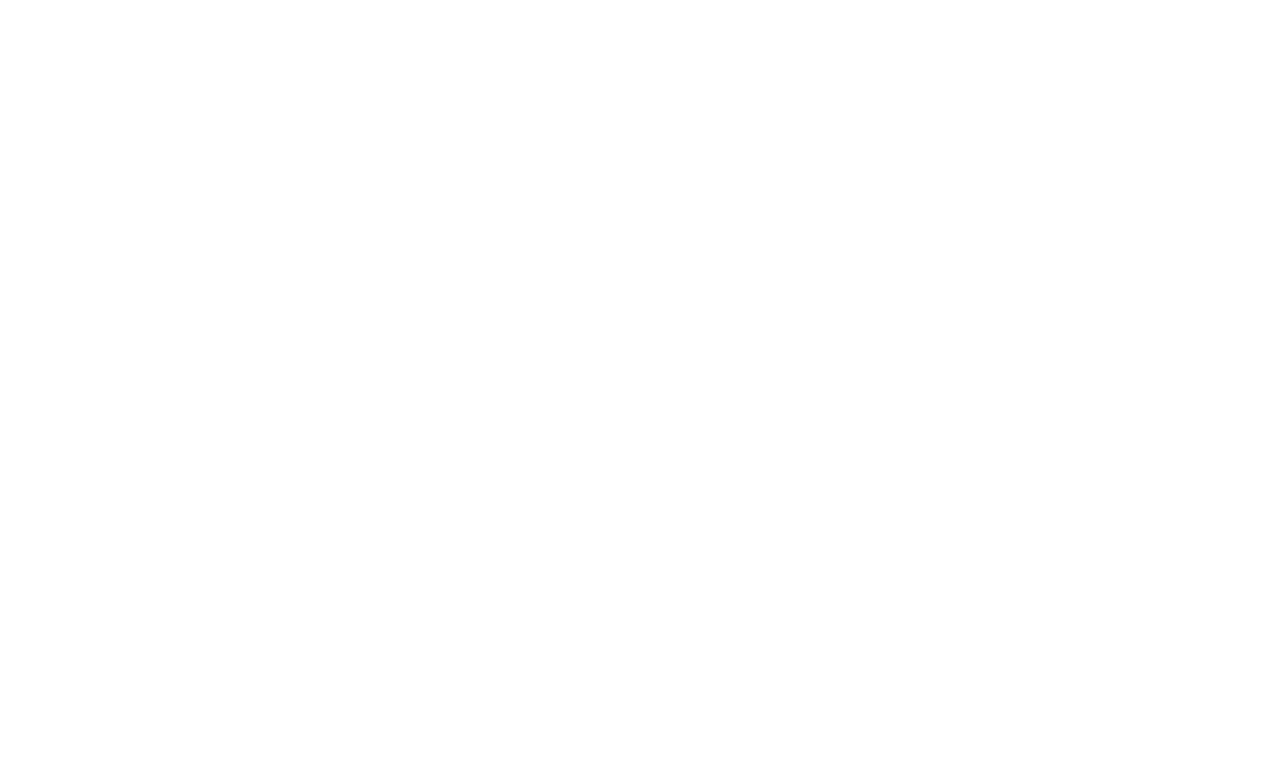
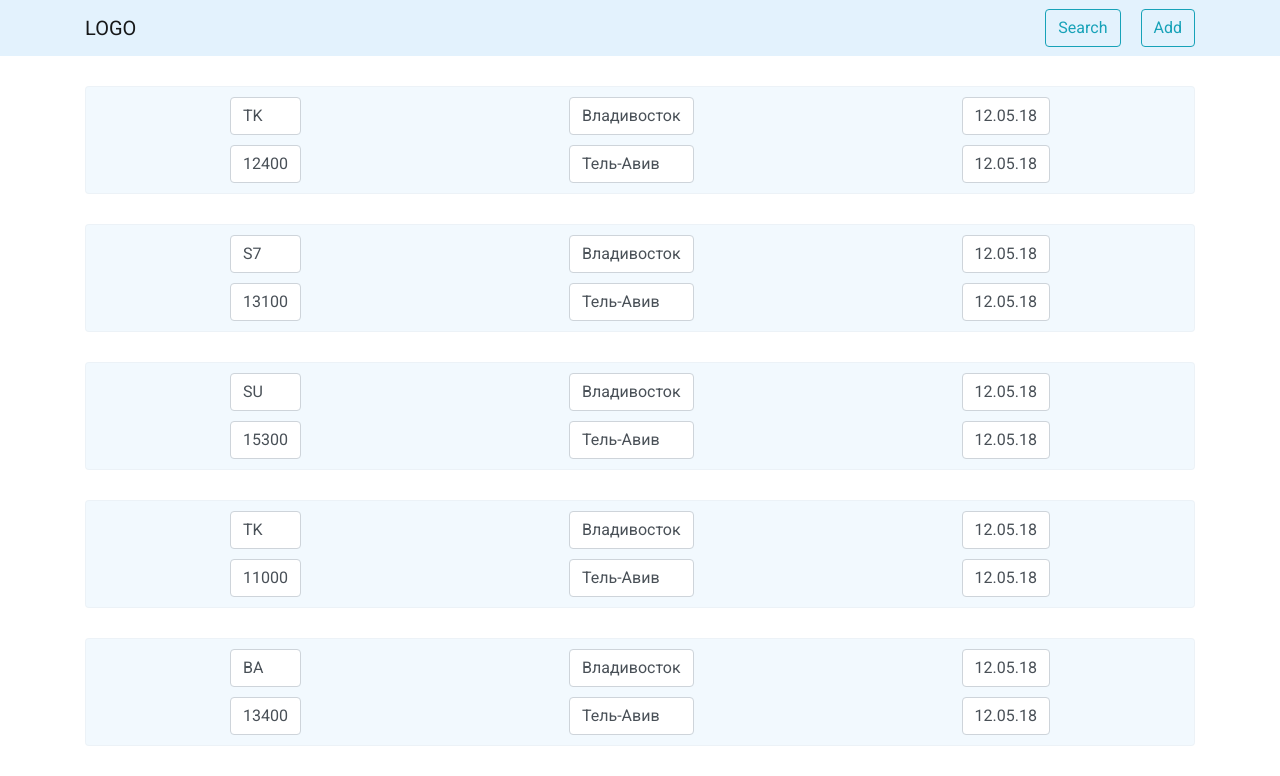
Before and after one commit to chypailenko/avia, an Angular app: page / in a window 1280 px wide. Shown: the top 776 px of the page. Built offline with nearby package versions, Linux system fonts and the light colour scheme.

Commit message:
display data from json

```diff
--- a/src/app/app-routing.module.ts
+++ b/src/app/app-routing.module.ts
@@ -5,8 +5,8 @@ import {AddTicketComponent} from './containers/add-ticket/add-ticket.component';
 import {SearchComponent} from './containers/search/search.component';
 
 const routes: Routes = [
-  // { path: '', component: TicketsComponent},
-  { path: 'tickets', component: TicketsComponent },
+  { path: '', component: TicketsComponent},
+  // { path: 'tickets', component: TicketsComponent },
   { path: 'tickets/add', component: AddTicketComponent },
   { path: 'search', component: SearchComponent }
 ];
--- a/src/app/app.module.ts
+++ b/src/app/app.module.ts
@@ -10,6 +10,7 @@ import { TicketsComponent } from './containers/tickets/tickets.component';
 import { HeaderComponent } from './components/header/header.component';
 import { AddTicketComponent } from './containers/add-ticket/add-ticket.component';
 import { SearchComponent } from './containers/search/search.component';
+import {HttpClientModule} from '@angular/common/http';
 
 @NgModule({
   declarations: [
@@ -25,7 +26,8 @@ import { SearchComponent } from './containers/search/search.component';
     BrowserAnimationsModule,
     NgbModule,
     NgbPaginationModule,
-    NgbAlertModule
+    NgbAlertModule,
+    HttpClientModule
   ],
   providers: [],
   bootstrap: [AppComponent]
--- a/src/app/components/header/header.component.html
+++ b/src/app/components/header/header.component.html
@@ -1,6 +1,6 @@
 <nav class="navbar navbar-expand-lg navbar-light" style="background-color: #e3f2fd;">
   <div class="container">
-    <a class="navbar-brand" routerLink="/tickets">LOGO</a>
+    <a class="navbar-brand" routerLink="/">LOGO</a>
     <button class="navbar-toggler" type="button" data-toggle="collapse" data-target="#navbarSupportedContent" aria-controls="navbarSupportedContent" aria-expanded="false" aria-label="Toggle navigation">
       <span class="navbar-toggler-icon"></span>
     </button>
--- a/src/app/containers/tickets/tickets.component.html
+++ b/src/app/containers/tickets/tickets.component.html
@@ -1,5 +1,6 @@
 <app-header></app-header>
 
+<!--
 <div class="container">
   <div class="tickets">
     <div class="tickets__info">
@@ -15,16 +16,23 @@
 
 
     <div class="tickets__info">
-      <div class="tickets__date1">
+
+     &lt;!&ndash; <div class="tickets__date1">
         <ngb-datepicker #dp (select)="onDateSelection($event)" [displayMonths]="2" [dayTemplate]="to" outsideDays="hidden"></ngb-datepicker>
+      </div>&ndash;&gt;
+
+      <div class="tickets__date">
+        <div class="tickets__btn">Дата вылета</div>
+        <div class="tickets__btn">Дата прилета</div>
       </div>
+
     </div>
   </div>
+
 </div>
 
-<!--
-<ngb-datepicker #dp1 (select)="onDateSelection($event)" [displayMonths]="2" [dayTemplate]="to" outsideDays="hidden"></ngb-datepicker>
--->
+
+
 <ng-template #to let-date let-focused="focused">
   <span class="custom-day"
         [class.focused]="focused"
@@ -35,3 +43,31 @@
     {{ date.day }}
   </span>
 </ng-template>
+-->
+
+
+<div class="container">
+  <div class="tickets" *ngFor="let ticket of ticketsArr">
+    <div class="tickets__info">
+      <div class="form-control tickets__info--m10">{{ticket.carrier}}</div>
+      <div class="form-control">{{ticket.price}}</div>
+    </div>
+
+
+    <div class="tickets__info">
+      <div class="form-control tickets__info--m10">{{ticket.originName}}</div>
+      <div class="form-control">{{ticket.destinationName}}</div>
+    </div>
+
+
+    <div class="tickets__info">
+
+      <div class="tickets__date">
+        <div class="tickets__btn tickets__info--m10">{{ticket.departureDate}}</div>
+        <div class="tickets__btn">{{ticket.arrivalDate}}</div>
+      </div>
+
+    </div>
+  </div>
+
+</div>
--- a/src/app/containers/tickets/tickets.component.scss
+++ b/src/app/containers/tickets/tickets.component.scss
@@ -1,10 +1,39 @@
 .tickets {
   display: flex;
   flex-direction: row;
-  margin-top: 50px;
+  margin-top: 30px;
+  justify-content: space-around;
+  border: 1px solid #ced4da30;
+  border-radius: .25rem;
+  padding: 10px;
+  background-color: #e3f2fd7a;
+  &:hover {
+    background: rgb(227, 242, 253);
+  }
   &__info {
     display: flex;
     flex-direction: column;
+    &--m10 {
+      margin-bottom: 10px;
+    }
+  }
+  &__date {
+    display: flex;
+    flex-direction: column;
+  }
+  &__btn {
+    display: block;
+    width: 100%;
+    height: calc(1.5em + .75rem + 2px);
+    padding: .375rem .75rem;
+    font-size: 1rem;
+    font-weight: 400;
+    line-height: 1.5;
+    color: #495057;
+    background-color: #fff;
+    background-clip: padding-box;
+    border: 1px solid #ced4da;
+    border-radius: .25rem;
   }
 }
 
--- a/src/app/containers/tickets/tickets.component.ts
+++ b/src/app/containers/tickets/tickets.component.ts
@@ -1,5 +1,6 @@
 import { Component, OnInit } from '@angular/core';
 import {NgbDate, NgbCalendar} from '@ng-bootstrap/ng-bootstrap';
+import {TicketsService} from '../../services/tickets.service';
 
 @Component({
   selector: 'app-tickets',
@@ -7,14 +8,14 @@ import {NgbDate, NgbCalendar} from '@ng-bootstrap/ng-bootstrap';
   styleUrls: ['./tickets.component.scss']
 })
 export class TicketsComponent implements OnInit {
-
-
+  ticketsArr = [];
   hoveredDate: NgbDate;
 
   fromDate: NgbDate;
   toDate: NgbDate;
 
-  constructor(calendar: NgbCalendar) {
+  constructor(calendar: NgbCalendar,
+              public ticketsService: TicketsService) {
     this.fromDate = calendar.getToday();
     this.toDate = calendar.getNext(calendar.getToday(), 'd', 10);
   }
@@ -43,6 +44,10 @@ export class TicketsComponent implements OnInit {
   }
 
   ngOnInit() {
+    this.ticketsService.getTickets().subscribe( (res) => {
+      console.log(res);
+      this.ticketsArr = res;
+    });
   }
 
 }
--- /dev/null
+++ b/src/app/models/Tickets.ts
@@ -0,0 +1,14 @@
+export class Tickets {
+
+  constructor(
+    public carrier?: string,
+    public price?: number,
+    public originName?: string,
+    public destinationName?: string,
+    public departureDate?: string,
+    public arrivalDate?: string
+  ) {
+
+  }
+
+}
--- /dev/null
+++ b/src/app/services/tickets.service.ts
@@ -0,0 +1,18 @@
+import { Injectable } from '@angular/core';
+import {HttpClient, HttpErrorResponse} from '@angular/common/http';
+import {Observable} from 'rxjs';
+
+import {Tickets} from '../models/Tickets';
+
+
+@Injectable({
+  providedIn: 'root'
+})
+export class TicketsService {
+
+  constructor(public http: HttpClient) { }
+
+  getTickets(): Observable<Tickets[]> {
+    return this.http.get<Tickets[]>( '../../assets/tickets.json');
+  }
+}
--- /dev/null
+++ b/src/assets/tickets.json
@@ -0,0 +1,132 @@
+ [
+        {
+            "origin": "VVO",
+            "originName": "Владивосток",
+            "destination": "TLV",
+            "destinationName": "Тель-Авив",
+            "departureDate": "12.05.18",
+            "departureTime": "16:20",
+            "arrivalDate": "12.05.18",
+            "arrivalTime": "22:10",
+            "carrier": "TK",
+            "stops": 3,
+            "price": 12400
+        },
+        {
+            "origin": "VVO",
+            "originName": "Владивосток",
+            "destination": "TLV",
+            "destinationName": "Тель-Авив",
+            "departureDate": "12.05.18",
+            "departureTime": "17:20",
+            "arrivalDate": "12.05.18",
+            "arrivalTime": "23:50",
+            "carrier": "S7",
+            "stops": 1,
+            "price": 13100
+        },
+        {
+            "origin": "VVO",
+            "originName": "Владивосток",
+            "destination": "TLV",
+            "destinationName": "Тель-Авив",
+            "departureDate": "12.05.18",
+            "departureTime": "12:10",
+            "arrivalDate": "12.05.18",
+            "arrivalTime": "18:10",
+            "carrier": "SU",
+            "stops": 0,
+            "price": 15300
+        },
+        {
+            "origin": "VVO",
+            "originName": "Владивосток",
+            "destination": "TLV",
+            "destinationName": "Тель-Авив",
+            "departureDate": "12.05.18",
+            "departureTime": "17:00",
+            "arrivalDate": "12.05.18",
+            "arrivalTime": "23:30",
+            "carrier": "TK",
+            "stops": 2,
+            "price": 11000
+        },
+        {
+            "origin": "VVO",
+            "originName": "Владивосток",
+            "destination": "TLV",
+            "destinationName": "Тель-Авив",
+            "departureDate": "12.05.18",
+            "departureTime": "12:10",
+            "arrivalDate": "12.05.18",
+            "arrivalTime": "20:15",
+            "carrier": "BA",
+            "stops": 3,
+            "price": 13400
+        },
+        {
+            "origin": "VVO",
+            "originName": "Владивосток",
+            "destination": "TLV",
+            "destinationName": "Тель-Авив",
+            "departureDate": "12.05.18",
+            "departureTime": "9:40",
+            "arrivalDate": "12.05.18",
+            "arrivalTime": "19:25",
+            "carrier": "SU",
+            "stops": 3,
+            "price": 12450
+        },
+        {
+            "origin": "VVO",
+            "originName": "Владивосток",
+            "destination": "TLV",
+            "destinationName": "Тель-Авив",
+            "departureDate": "12.05.18",
+            "departureTime": "17:10",
+            "arrivalDate": "12.05.18",
+            "arrivalTime": "23:45",
+            "carrier": "TK",
+            "stops": 1,
+            "price": 13600
+        },
+        {
+            "origin": "VVO",
+            "originName": "Владивосток",
+            "destination": "TLV",
+            "destinationName": "Тель-Авив",
+            "departureDate": "12.05.18",
+            "departureTime": "6:10",
+            "arrivalDate": "12.05.18",
+            "arrivalTime": "15:25",
+            "carrier": "TK",
+            "stops": 0,
+            "price": 14250
+        },
+        {
+            "origin": "VVO",
+            "originName": "Владивосток",
+            "destination": "TLV",
+            "destinationName": "Тель-Авив",
+            "departureDate": "12.05.18",
+            "departureTime": "16:50",
+            "arrivalDate": "12.05.18",
+            "arrivalTime": "23:35",
+            "carrier": "SU",
+            "stops": 1,
+            "price": 16700
+        },
+        {
+            "origin": "VVO",
+            "originName": "Владивосток",
+            "destination": "TLV",
+            "destinationName": "Тель-Авив",
+            "departureDate": "12.05.18",
+            "departureTime": "6:10",
+            "arrivalDate": "12.05.18",
+            "arrivalTime": "16:15",
+            "carrier": "S7",
+            "stops": 0,
+            "price": 17400
+        }
+    ]
```
